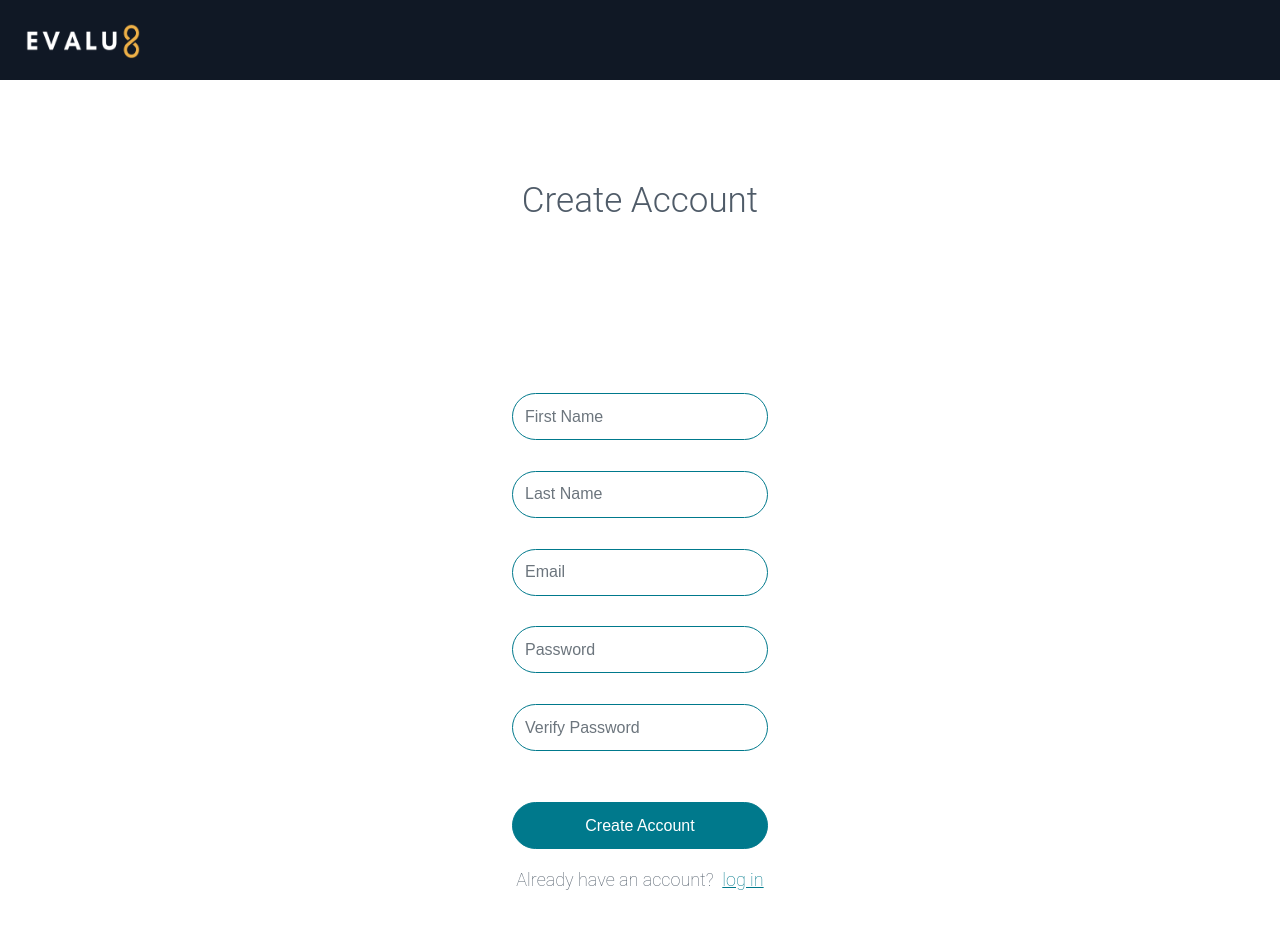
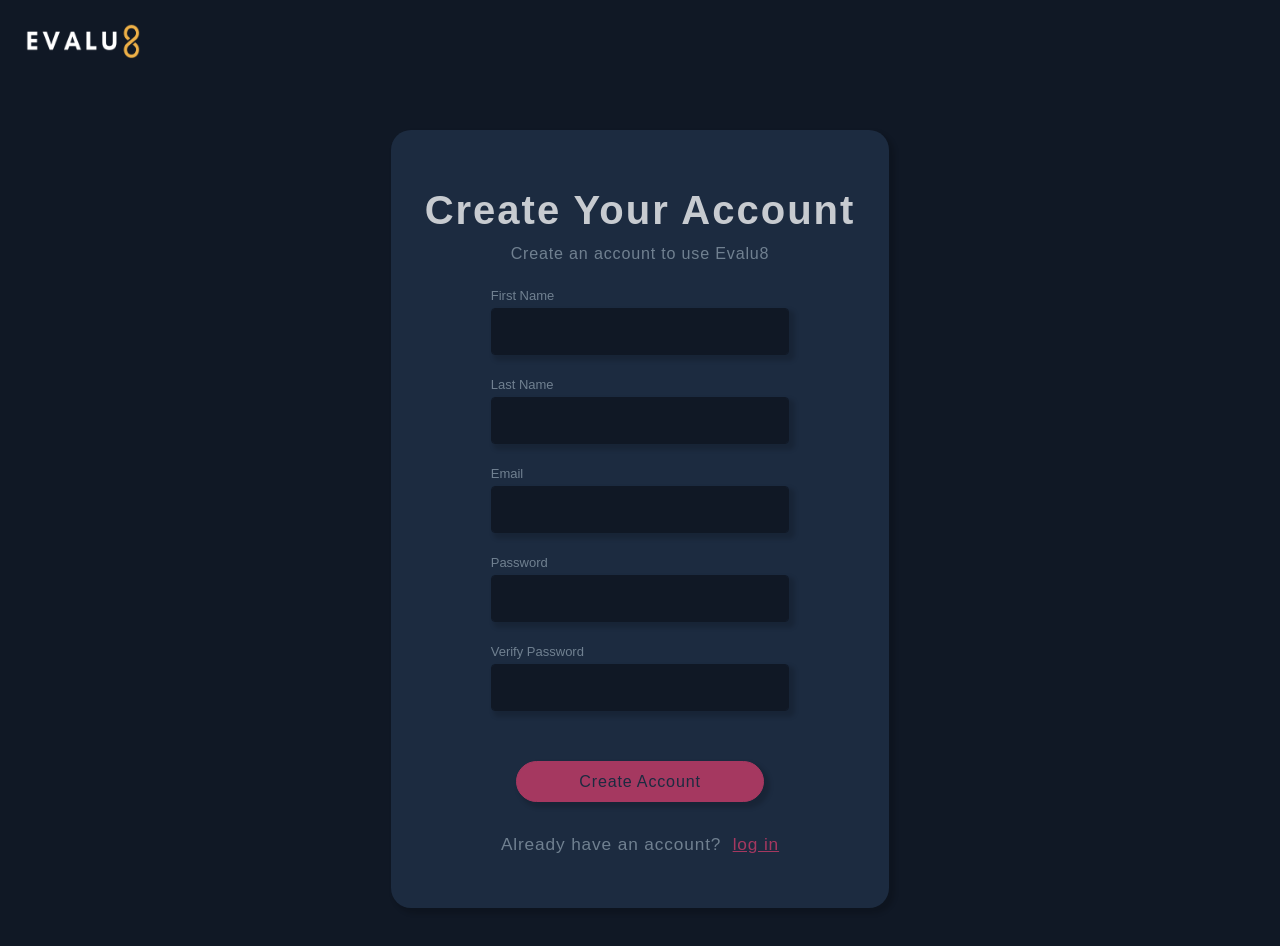
Before and after one commit to kjeganathan/evalu8, a React (Create React App) app in the folder client/: page /createAccount in a window 1280 px wide. Shown: the top 946 px of the page. Before the commit the page ends 901 px from the top, so only its background shows below. Built offline with nearby package versions, Linux system fonts and the light colour scheme.

Commit message:
finished redesigning create account page

```diff
--- a/client/src/createAccount.css
+++ b/client/src/createAccount.css
@@ -1,55 +1,106 @@
 .createAccount{
-    display:flex;
-    flex-direction:column;
-    justify-content: space-between;
+    background-color:#101825;
+    height:100%;
+    padding-bottom:100px;
 }
 
 .createAccount-header{
     width: 100%;
-    height: 75px;
-    margin-top: 180px;
-    font-family: Roboto;
+    margin-top:10px;
+    padding-top:5px;
+    font-family: "Avenir LT Std Book", sans-serif;
+    font-style: normal;
+    font-weight: 600;
+    letter-spacing: 0.05em;
+    line-height: 1.5;
+    font-size: calc(4.2vmin + 0.5vmax);
+    text-align: center;
+    color: rgba(255, 255, 255, 0.755);
+    margin-bottom:1px;
+    padding-top:50px;
+}
+
+.createAccount-subheader{
+    width: 100%;
+    font-family: "Avenir LT Std Book", sans-serif;
     font-style: normal;
     font-weight: 300;
-    font-size: 35px;
-    line-height: 42px;
-    text-align: center;
-    color: rgba(48, 62, 77, 0.85);
+    letter-spacing: 0.05em;
+    line-height: 1.5;
+    font-size: calc(2vmin + 0.01vmax);
+    color:slategray;
+
+}
+
+#createAccount-form-modal{
+    width:calc(38.2vmin + 15vmax);
+    margin-left:auto;
+    margin-right:auto;
+    padding-bottom:20px;
+    padding-bottom:50px;
+    background-color: hsl(215, 40%, 18%);
+    border-color: hsl(215, 40%, 18%);
+    box-shadow: 4px 4px 4px 2px rgba(0, 0, 0, 0.15);
+    border-radius: 20px;
+}
+
+label{
+    color:slategray;
+    text-align:left;
+    width: 75%;
+    font-size:small;
+}
+
+#first-name-form{
+    margin-top:calc(2vmin + 0.01vmax);
+}
+
+#last-name-form, #email-form, #password-form, #verify-password-form{
+    margin-top:3%;
 }
 
 #createFirstName{
     margin-left:auto;
     margin-right:auto;
-    margin-top:1%;
-    width:25%;
+    width:75%;
     height:47px;
-    border-radius: 50px;
-    border: 1px solid #00798C;
+    color:white;
+    background-color: #101825;
+    border-color: #101825;
+    box-shadow: 4px 4px 4px 2px rgba(0, 0, 0, 0.15);
 
 }
 
 #createLastName, #createEmail, #createPassword, #createVerifyPassword{
     margin-left:auto;
     margin-right:auto;
-    margin-top:3%;
-    width:25%;
+    width:75%;
     height:47px;
-    border-radius: 50px;
-    border: 1px solid #00798C;
+    color:white;
+    background-color: #101825;
+    border-color:#101825;
+    box-shadow: 4px 4px 4px 2px rgba(0, 0, 0, 0.15);
 }
 
 #createAccountButton{
-    width: 25%;
-    height: 47px;
-    margin-top: 5%;
-    background: #00798C;
-    border: 1px solid #00798C;
+    width: 50%;
+    height: calc(2vmin + 2vmax);
+    font-family: "Avenir LT Std Book", sans-serif;
+    font-style: normal;
+    font-weight: 500;
+    letter-spacing: 0.05em;
+    font-size: calc(2vmin + 0.01vmax);
+    margin-top: 10%;
+    background: #A53860;
+    border: 1px solid #A53860;
     box-sizing: border-box;
     border-radius: 50px;
+    color:hsl(215, 40%, 18%);
+    box-shadow: 4px 4px 4px 2px rgba(0, 0, 0, 0.15);
 }
 
-.createAccountButton{
-    margin-left: auto;
+.form-group{
+    margin-left:auto;
     margin-right:auto;
     width:80%;
 }
@@ -58,13 +109,23 @@
     font-family: Roboto;
     font-style: normal;
     font-weight: 200;
-    font-size: 18px;
     line-height: 42px;
     margin-top: 10px;
     text-align: center;
-    color: rgba(48, 62, 77, 0.85);
 }
 
-.createAccountLink{
-    color:#00798C;
+#createAccount-option-id{
+    font-family: "Avenir LT Std Book", sans-serif;
+    font-style: normal;
+    font-weight: 300;
+    letter-spacing: 0.05em;
+    font-size: calc(2vmin + 0.1vmax);
+    line-height: 1.5;
+    color:slategray;
+    padding-top:20px;
 }
+
+#loginLink-id{
+    color:#A53860;
+    font-weight:500;
+}
--- a/client/src/createAccount.js
+++ b/client/src/createAccount.js
@@ -47,32 +47,40 @@ class createAccount extends Component {
           <img src={logo} className="App-logo" alt="logo" />
         </div>
         <div className="createAccount">
-            <h1 className="createAccount-header">Create Account</h1>
             <div id="loginForm" className="col-sm border-right">
+              <div id="createAccount-form-modal">
                     <form onSubmit={this.handleSubmit}>
-                        <div className="form-group">
-                          <input onChange={this.handleChange} name="firstname" type="text" className="form-control" id="createFirstName" placeholder="First Name"/>
+                    <h1 className="createAccount-header">Create Your Account</h1>
+                    <h4 className="createAccount-subheader">Create an account to use Evalu8</h4>
+                        <div id="first-name-form" className="form-group">
+                          <label for="createFirstName">First Name</label>
+                          <input onChange={this.handleChange} name="firstname" type="text" className="form-control" id="createFirstName"/>
                         </div>
-                        <div className="form-group">
-                          <input onChange={this.handleChange} name="lastname" type="text" className="form-control" id="createLastName" placeholder="Last Name"/>
+                        <div id="last-name-form" className="form-group">
+                        <label for="createLastName">Last Name</label>
+                          <input onChange={this.handleChange} name="lastname" type="text" className="form-control" id="createLastName"/>
                         </div>
-                        <div className="form-group">
-                          <input onChange={this.handleChange} name="email" type="email" className="form-control" id="createEmail" aria-describedby="emailHelp" placeholder="Email"/>
+                        <div id="email-form" className="form-group">
+                        <label for="createEmail">Email</label>
+                          <input onChange={this.handleChange} name="email" type="email" className="form-control" id="createEmail" aria-describedby="emailHelp"/>
                         </div>
-                        <div className="form-group">
-                            <input onChange={this.handleChange} name="password" type="password" className="form-control" id="createPassword" placeholder="Password"/>
+                        <div id="password-form" className="form-group">
+                        <label for="createPassword">Password</label>
+                            <input onChange={this.handleChange} name="password" type="password" className="form-control" id="createPassword"/>
                         </div>
-                        <div className="form-group">
-                            <input onChange={this.handleChange} name="verifypassword" type="password" className="form-control" id="createVerifyPassword" placeholder="Verify Password"/>
+                        <div id="verify-password-form" className="form-group">
+                        <label for="createVerifyPassword">Verify Password</label>
+                            <input onChange={this.handleChange} name="verifypassword" type="password" className="form-control" id="createVerifyPassword"/>
                         </div>
                         <div className="createAccountButton">
                           <button id="createAccountButton" type="submit" className="btn btn-dark">Create Account</button>
                         </div>
-                          <div className="option">Already have an account? &nbsp;
-                          <a href="http://localhost:3000/login" className="createAccountLink">log in</a>
+                          <div id="createAccount-option-id" className="option">Already have an account? &nbsp;
+                          <a href="http://localhost:3000/login" id="loginLink-id" className="loginLink">log in</a>
                           </div>
 
                     </form>
+                    </div>
                 </div>
         </div>
         </div>
```
Also changed, not shown: 10 other files (tests, documents, lock files or other folders).
